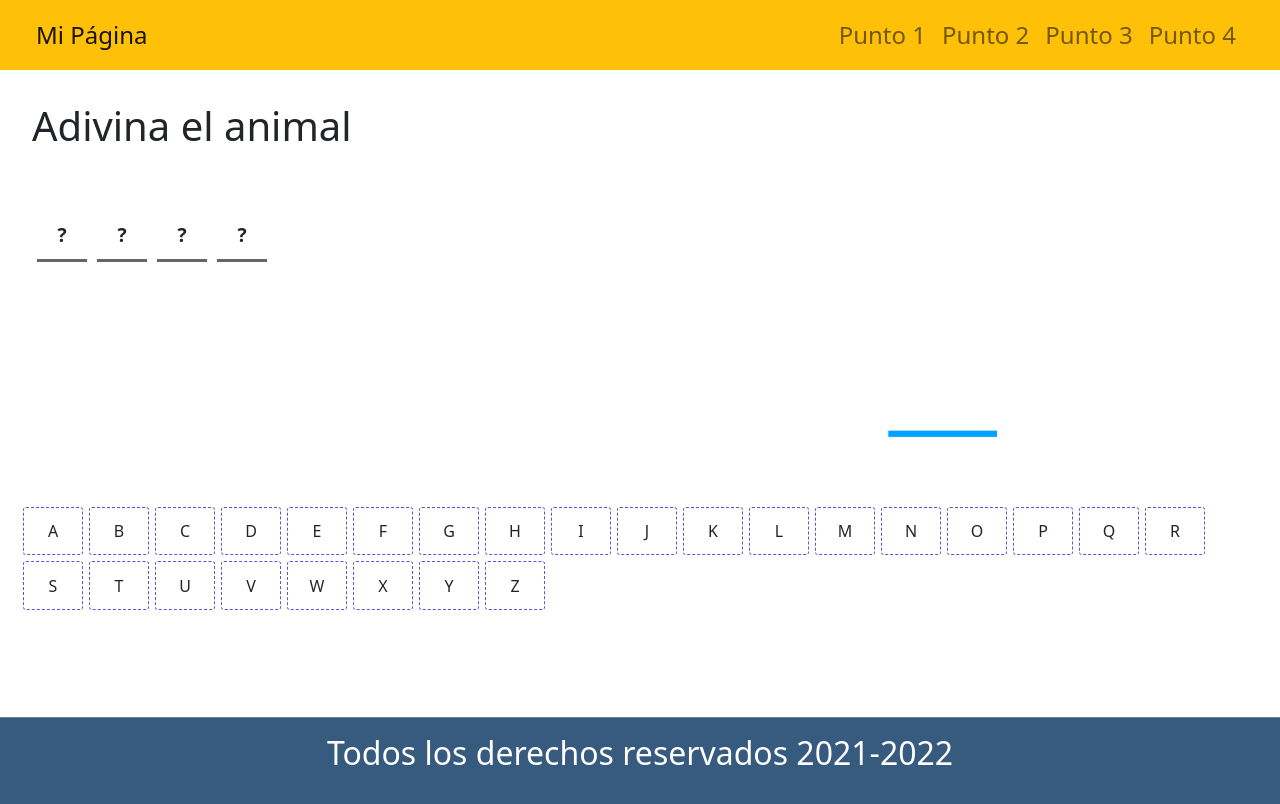
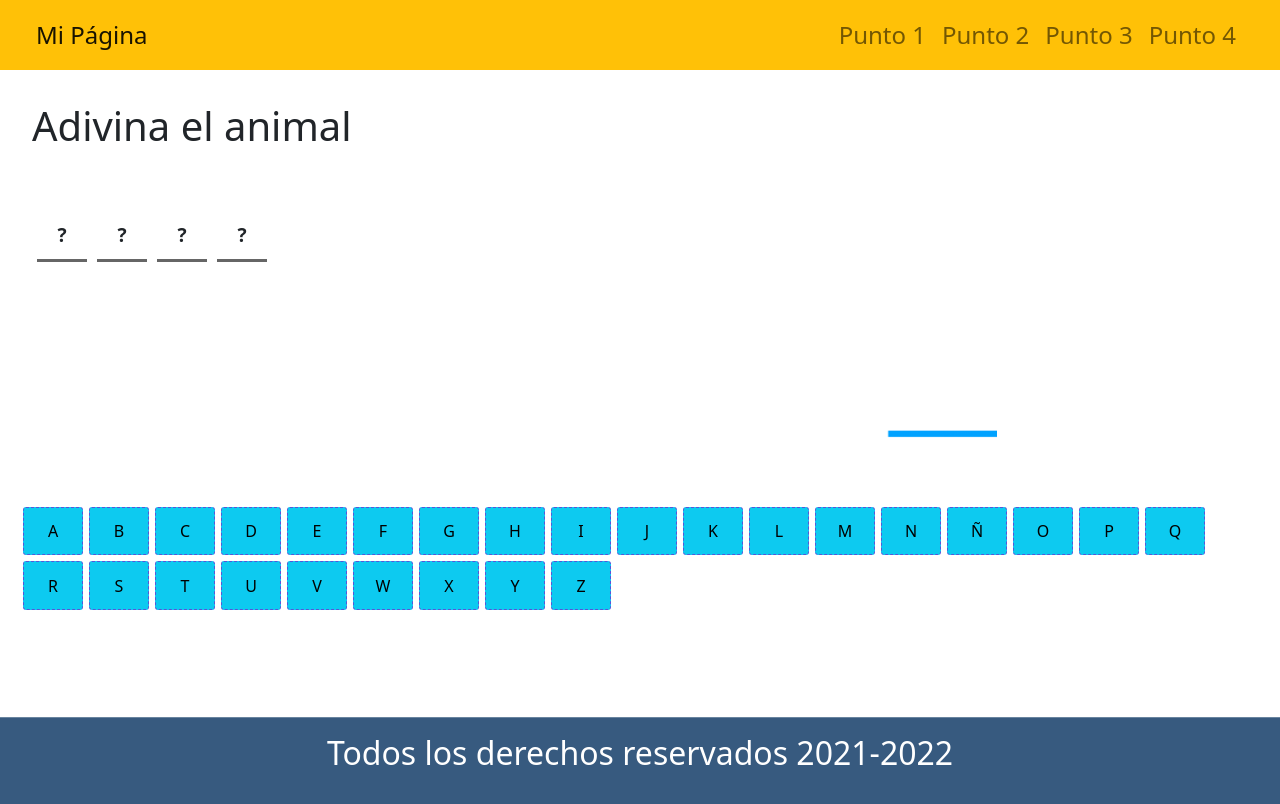
Before and after one commit to nanoo17/practica-angular, an Angular app: page /punto2 in a window 1280 px wide. Shown: the top 804 px of the page. Built offline with nearby package versions, Linux system fonts and the light colour scheme.

Commit message:
validacion de ltras con colores

```diff
--- a/src/app/components/punto2/punto2/punto2.component.html
+++ b/src/app/components/punto2/punto2/punto2.component.html
@@ -18,8 +18,8 @@
 
     </div>
     <div class="row mt-5">
-      <button id="abc" *ngFor="let letra of letras" type="button" class="btn "
-        (click)="enviarLetra({letra})">{{letra}}</button>
+      <button id="abc" *ngFor="let letra of opciones" type="button" (click)="verificarLetra({letra})"
+        [class]="letra.clase">{{letra.letra}}</button>
     </div>
   </div>
 </div>
--- a/src/app/components/punto2/punto2/punto2.component.ts
+++ b/src/app/components/punto2/punto2/punto2.component.ts
@@ -7,14 +7,14 @@ import { Component, OnInit } from '@angular/core';
 })
 
 export class Punto2Component implements OnInit {
-  letras: string[] = ['a', 'b', 'c', 'd', 'e', 'f', 'g', 'h', 'i', 'j', 'k', 'l', 'm', 'n', 'o', 'p', 'q', 'r', 's', 't', 'u', 'v', 'w', 'x', 'y', 'z'];
+  // letras: string[] = ['a', 'b', 'c', 'd', 'e', 'f', 'g', 'h', 'i', 'j', 'k', 'l', 'm', 'n', 'o', 'p', 'q', 'r', 's', 't', 'u', 'v', 'w', 'x', 'y', 'z'];
+  opciones: Array<{ letra: string, clase: string }> = [{ letra: 'a', clase: "bg-info" }, { letra: 'b', clase: "bg-info" }, { letra: 'c', clase: "bg-info" }, { letra: 'd', clase: "bg-info" }, { letra: 'e', clase: "bg-info" }, { letra: 'f', clase: "bg-info" }, { letra: 'g', clase: "bg-info" }, { letra: 'h', clase: "bg-info" }, { letra: 'i', clase: "bg-info" }, { letra: 'j', clase: "bg-info" }, { letra: 'k', clase: "bg-info" }, { letra: 'l', clase: "bg-info" }, { letra: 'm', clase: "bg-info" }, { letra: 'n', clase: "bg-info" }, { letra: 'ñ', clase: "bg-info" }, { letra: 'o', clase: "bg-info" }, { letra: 'p', clase: "bg-info" }, { letra: 'q', clase: "bg-info" }, { letra: 'r', clase: "bg-info" }, { letra: 's', clase: "bg-info" }, { letra: 't', clase: "bg-info" }, { letra: 'u', clase: "bg-info" }, { letra: 'v', clase: "bg-info" }, { letra: 'w', clase: "bg-info" }, { letra: 'x', clase: "bg-info" }, { letra: 'y', clase: "bg-info" }, { letra: 'z', clase: "bg-info" }];
   palabras: string[] = ['jaguar', 'cocodrilo', 'leon', 'gato', 'perro', 'jirafa', 'hipopotamo'];
   indice: number = 0;
   palabraSeleccionada!: string;
   intentos: number = 5;
   errores: number = 0;
   letrasEncontradas: string[] = [];
-
   str: string = '';
   constructor() {
     //categoria animales
@@ -33,7 +33,7 @@ export class Punto2Component implements OnInit {
 
   }
   mostrarPalabra() {
-
+    this.str = '';
     let letras = this.palabraSeleccionada.split('');
     letras.forEach((l, i) => {
 
@@ -47,10 +47,23 @@ export class Punto2Component implements OnInit {
     });
 
   }
-  enviarLetra(value: any,) {
-    console.log(value)
+  verificarLetra(value: any,) {
+    //metodo para verificar letra
+    let opt = this.opciones.find(elemento => elemento == value.letra);
+    let palabra = this.palabraSeleccionada.split('');
+    palabra.forEach((e, i) => {
+      if (e == opt!.letra) {
+        this.letrasEncontradas[i] = e;
+        this.mostrarPalabra();
+        opt!.clase = "bg-success";
+      }
+    });
+    //cambiar color a la letra errada
+    // opt!.clase = "bg-danger";
+    console.log(opt);
+  }
 
-  }
+
   ngOnInit(): void {
   }
 
```
